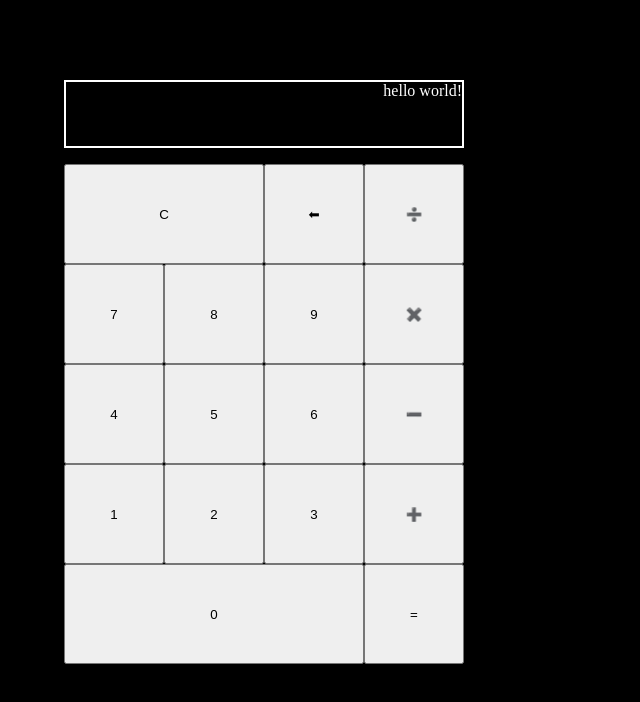
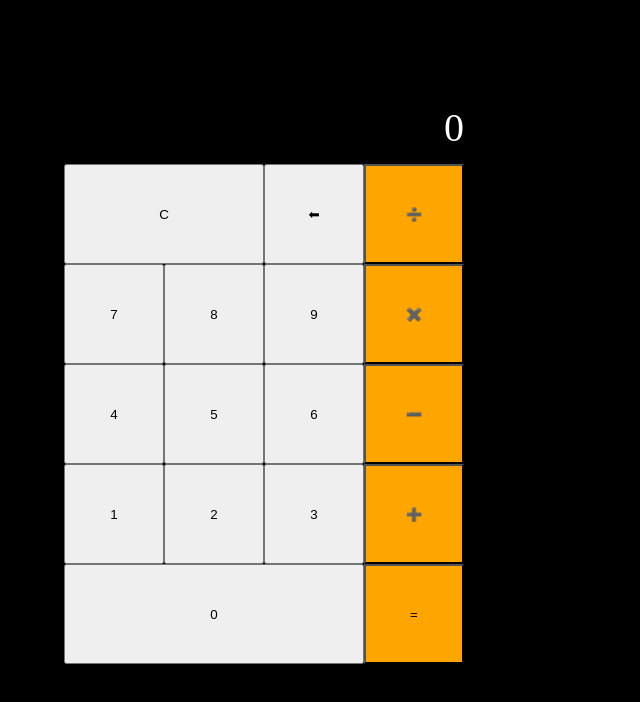
Before and after one commit to jmblalock/intro-to-web-dev-2, a plain HTML site: page js-html-css-project/index.html in a window 1280 px wide. Shown: the whole page, without its empty margins (0-640 px from the left). Drawn offline with Linux system fonts and the light colour scheme.

Commit message:
calc work

```diff
--- a/js-html-css-project/index.html
+++ b/js-html-css-project/index.html
@@ -44,15 +44,19 @@
 		}
 
 		.display {
-			border: 2px solid white;
 			text-align: right;
+			font-size: 40px;
+		}
+
+		.divide, .multiply, .subtract, .add, .equals {
+			background-color: orange;
 		}
 
 	</style>
 	<main>
 		<section class="container">
 			<p class="display">
-				hello world!
+				0
 			</p>
 			<button class="c-button">C</button>
 			<button class="back">⬅</button>
@@ -74,7 +78,10 @@
 		</section>
 	</main>
 	<script>
-
+		var buttons = document.querySelectorAll('button');
+		buttons.forEach(button => button.addEventListener('click', () => {
+			console.log('click!');
+		}));
 	</script>
 </body>
 </html>
```
